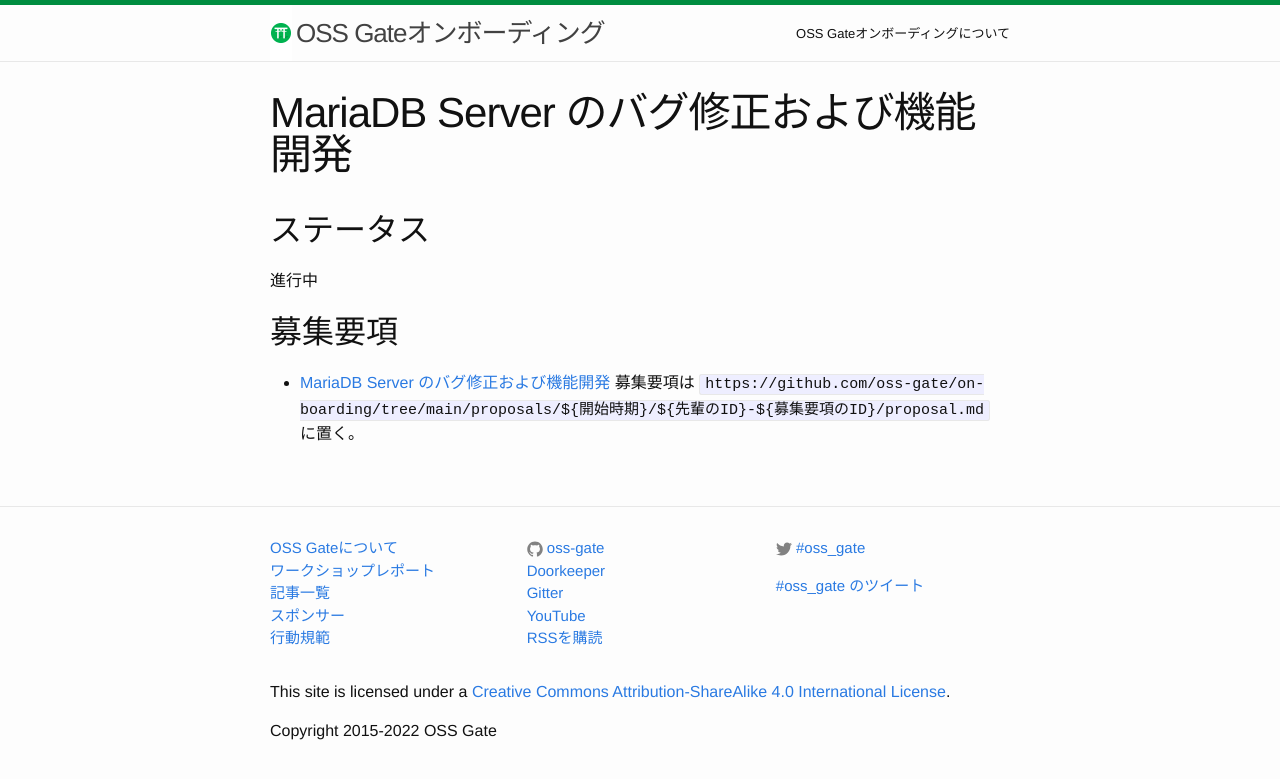
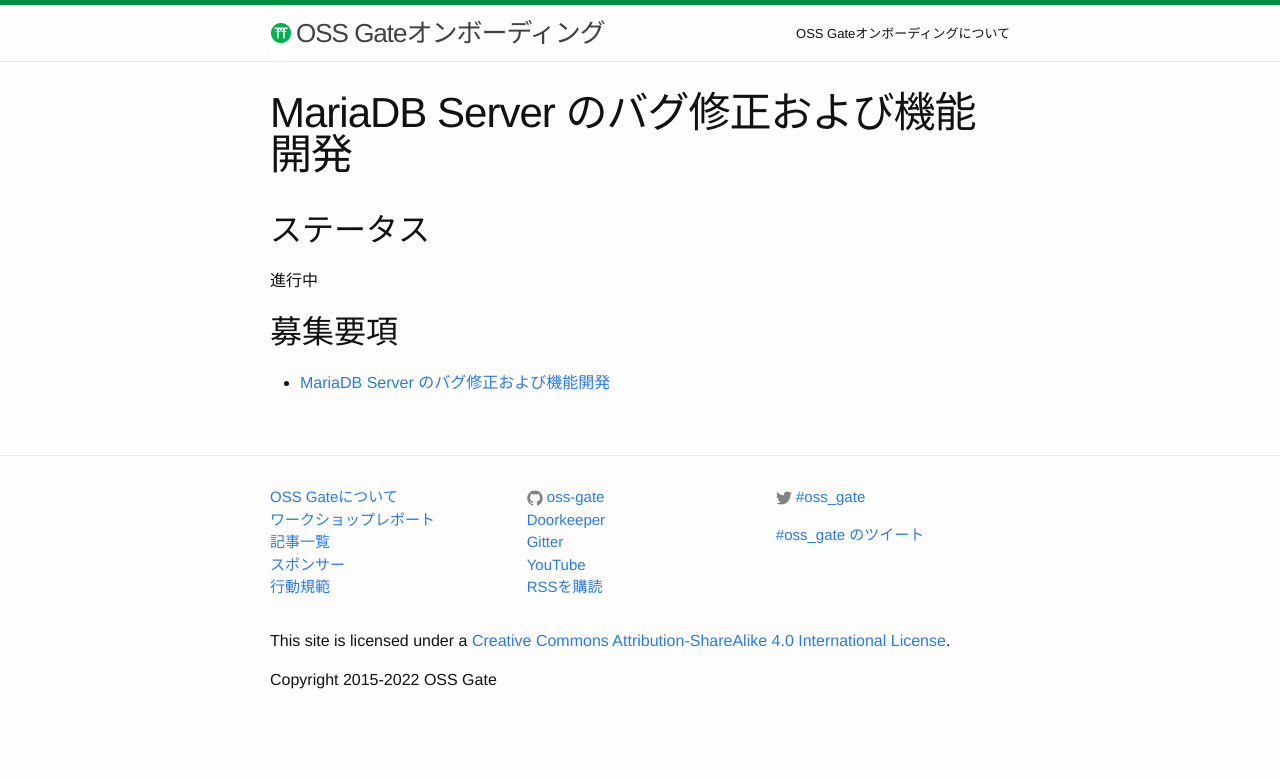
Before and after one commit to oss-gate/on-boarding, a Jekyll site: the page built from proposals/2022-03/nayuta-mariadb-server/index.md, in a window 1280 px wide. Shown: the top 779 px of the page. Built offline with Jekyll 4.4.1, drawn with Linux system fonts in a browser that asks for light colours; Markdown is read by kramdown in place of the engine named in the settings; comment, search, counter and statistics services are not loaded.

Commit message:
fixed notes

```diff
--- a/proposals/2022-03/nayuta-mariadb-server/index.md
+++ b/proposals/2022-03/nayuta-mariadb-server/index.md
@@ -45,4 +45,3 @@ FIXME: 関連する参考資料等があれば記載する。
 
 ## 募集要項
 * [MariaDB Server のバグ修正および機能開発]({{ site.baseurl }}{% link proposals/2022-03/nayuta-mariadb-server/proposal.md %})
-募集要項は `https://github.com/oss-gate/on-boarding/tree/main/proposals/${開始時期}/${先輩のID}-${募集要項のID}/proposal.md` に置く。
```
